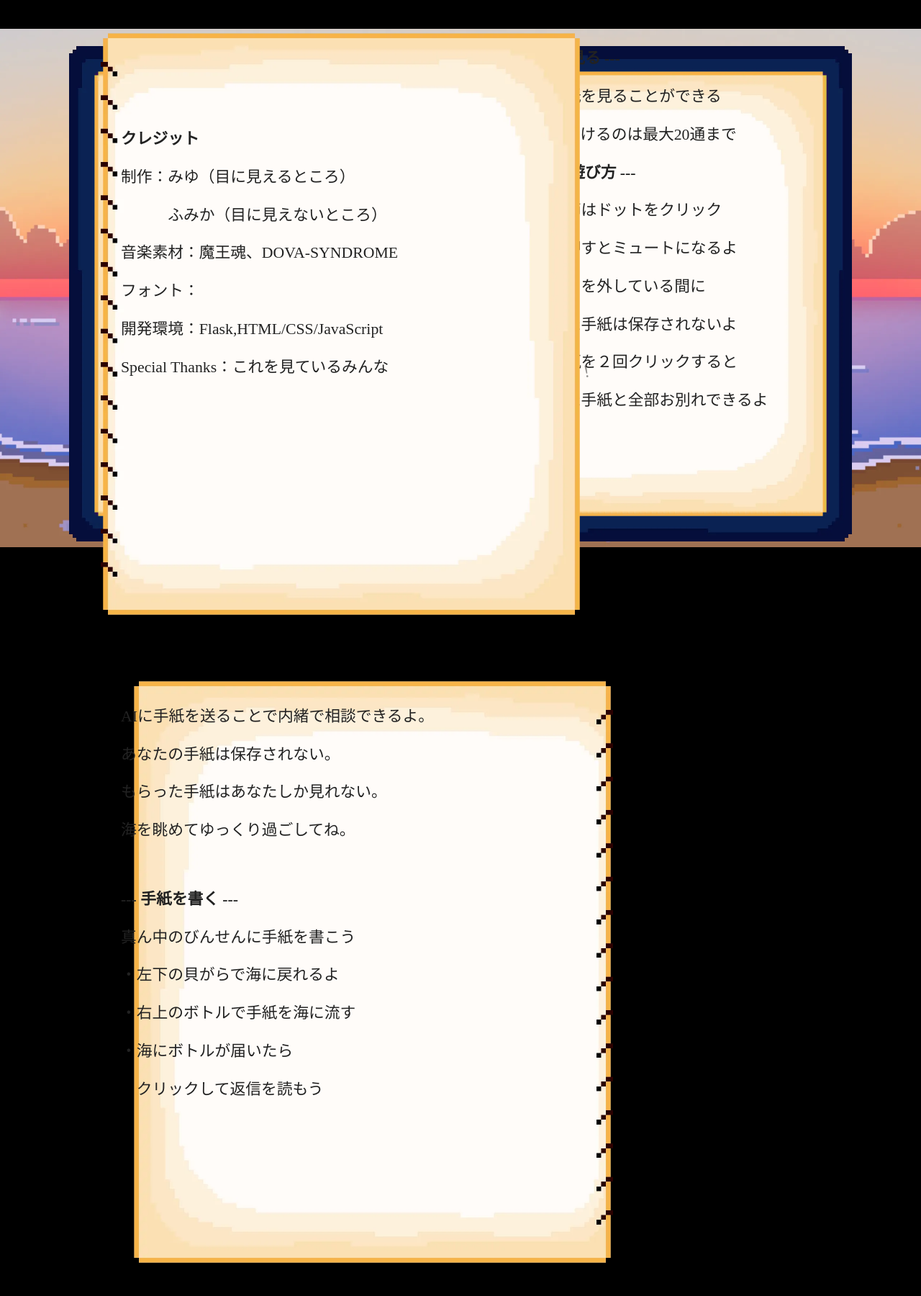
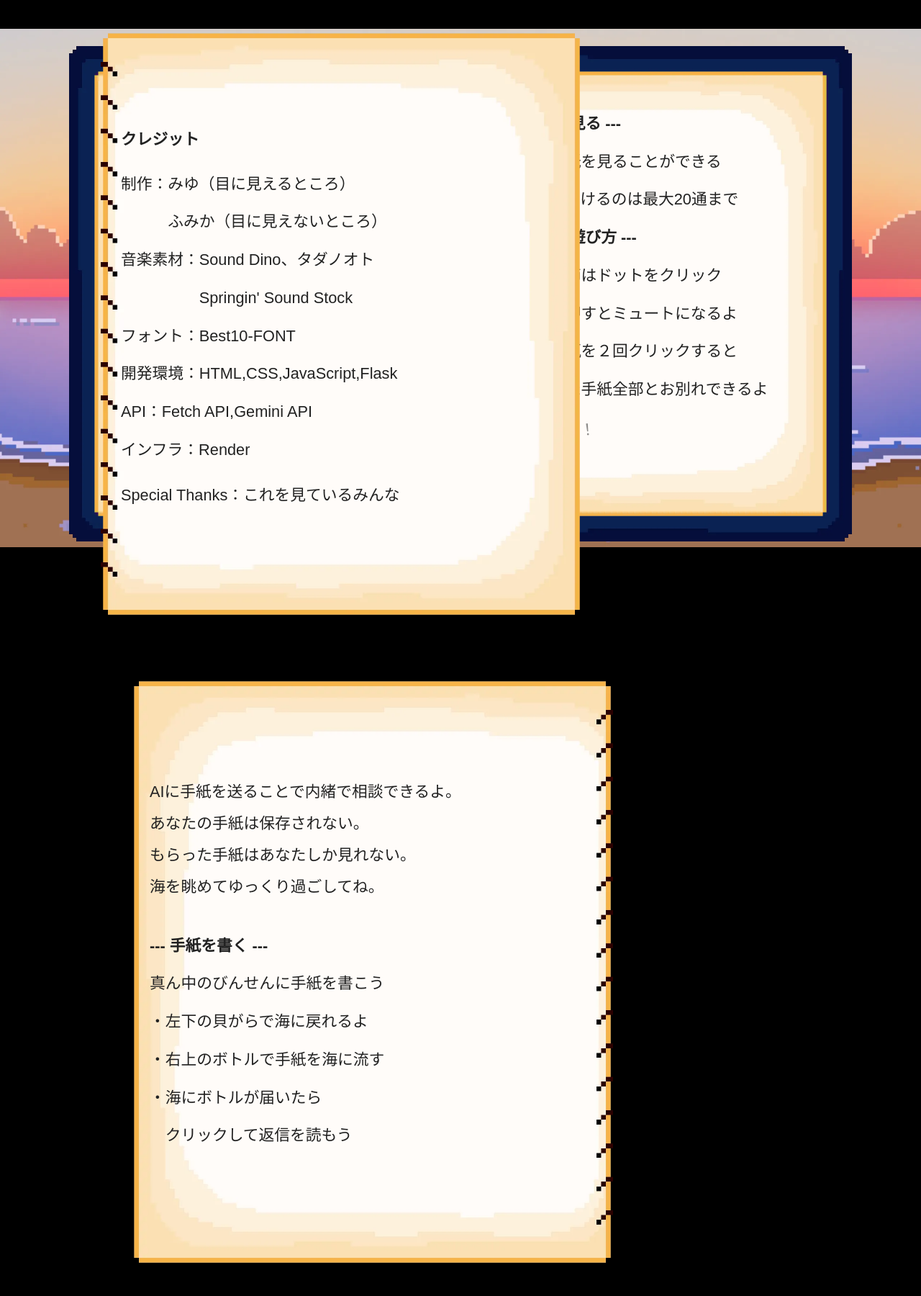
Before and after one commit to Fumichann/chat-app, a Flask app: page /setting in a window 1280 px wide; the page is wider, and only the part inside the window is pictured. Shown: that part at 72% size. Run offline with Flask 3, Linux system fonts and the light colour scheme; some libraries are stand-ins or nearby versions; some web fonts are replaced.

Commit message:
おそらくフロント終わり

```diff
--- a/static/css/common.css
+++ b/static/css/common.css
@@ -1,3 +1,14 @@
+@font-face {
+  font-family: 'BestTen';
+  src: url('/static/font/Best10-FONT/BestTen-CRT.otf') format('opentype');
+  font-style: normal;
+  font-display: swap;
+}
+
+*{
+  font-family: "BestTen", sans-serif;
+}
+
 body{
     max-width: 1200px;
     overflow: hidden;
--- a/static/css/setting.css
+++ b/static/css/setting.css
@@ -84,7 +84,7 @@ body {
 
   .overlay {
   position: absolute;
-  top: 71.5%;
+  top: 71%;
   left: 51%;
   width: 100%;
   max-width: 1600px;
@@ -115,12 +115,13 @@ body {
 }
 
 .page-text.left {
+  margin-top: 1%;
   left: 5%;
   text-align: left;
 }
 
 .page-text.right {
-  top: 80%;
+  margin-top: 3%;
   right: 5%;
   text-align: left;
 }
@@ -129,6 +130,10 @@ body {
 
 #title{
   margin-bottom: 1.2em;
+}
+
+#title2{
+  margin-bottom: 1.4em;
 }
 
 /*--------- BGM ------------------------*/
@@ -187,14 +192,14 @@ body {
 
 #coment{
   position: relative;
-  margin-bottom: 1em;
   margin-left: auto;
   flex-direction: column;
   align-items: start;
+  margin-top: 2%;
 }
 #coment p{
-  font-size: 0.8em !important;
-  margin: 0;
+  font-size: 0.7em !important;
+  margin: 0.5em 0;
 }
 
 /*--------- 手紙削除 ------------------------*/
@@ -218,7 +223,7 @@ body {
   display: inline-block;
   overflow: visible; /* ← はみ出しを許可 */
   left: 2%;
-  top: 132%;
+  top: 133%;
   cursor: pointer;
 }
 #back label {
@@ -232,9 +237,9 @@ body {
   content: "";
   position: absolute;
   top: -20%;
-  left: -32%;
-  width: 170%;
-  height: 170%;
+  left: -50%;
+  width: 210%;
+  height: 210%;
   background: url(/static/image/settei/back.webp) no-repeat center / contain;
   z-index: 0;
   pointer-events: none;
@@ -249,7 +254,7 @@ body {
   align-items: end;
   right: 0;
   margin-left: auto;
-  margin-top: 1.2em;
+  margin-top: 0.8em;
   transform: rotate(-10deg);
   cursor: pointer;
 }
@@ -266,9 +271,8 @@ body {
   flex-direction: column;
   justify-content: end;
   align-items: start;
-  margin-top: 0.8em;
-  bottom: 1em;
-  transform: rotate(-10deg);
+  margin-top: 0.4em;
+  transform: rotate(-6deg);
   cursor: pointer;
 }
 #prev-btn {
@@ -323,7 +327,6 @@ body {
 
 .book-text{
   position: absolute;
-  top: 39%;
   left: 9%;
   margin: 0;
   transform: translateY(-50%);
@@ -332,3 +335,23 @@ body {
   color: #222;
   text-align: left;
 }
+
+.book-text.right{
+  top: 49%;
+}
+
+.book-text.left{
+  top: 49%;
+  left: 14%;
+}
+
+#thanx{
+  margin-top: 1.5em;
+}
+
+#story{
+  margin-bottom: 7%;
+}
+#story p{
+  margin: 0.6em 0em;
+}
--- a/static/scripts/setting.js
+++ b/static/scripts/setting.js
@@ -365,7 +365,6 @@ storageBtn.addEventListener('click', () => {
   // 削除ボタンの動作
   let deleteConfirm = false;
   let clickLocked = false;
-  let messageTimeout;
 
   deleteBtn.addEventListener('click', () => {
 
--- a/templates/setting.html
+++ b/templates/setting.html
@@ -34,7 +34,7 @@
         </div>
 
         <div class="music-container">
-          <label for="se-volume">SE 音量　</label>
+          <label for="se-volume">SE　音量</label>
           <img class="mute-btn" id="se-mute" src="/static/image/settei/mute3.PNG" >
           <div class="dots se" id="se-dots"></div>
         </div>
@@ -45,8 +45,8 @@
             <label for="">手紙を保存する</label>
           </div>
           <div id="coment">
-            <p>遊び方に説明あり</p>
-            <p>チェックを外している間の<br>手紙は保存されないよ</p>
+            <p>チェックを外している間に<br>もらった手紙は１回だけ見れる</p>
+            <p>保存はされないよ</p>
           </div>
         </div>
 
@@ -67,6 +67,7 @@
 
 
       <div id="4" class="page-text right">
+        <br>
         <h2>--- 手紙を見る ---</h2>
         <p>届いた手紙を見ることができる</p>
         <p>・残しておけるのは最大20通まで</p>
@@ -74,10 +75,8 @@
         <h2>--- 設定・遊び方 ---</h2>
         <p>・音量調節はドットをクリック</p>
         <p>　音符を押すとミュートになるよ</p>
-        <p>・チェックを外している間に</p>
-        <p>　もらった手紙は保存されないよ</p>
         <p>・水色の瓶を２回クリックすると</p>
-        <p>　もらった手紙と全部お別れできるよ</p>
+        <p>　もらった手紙全部とお別れできるよ</p>
 
         <div id="previous">
           <label>前のページ！</label>
@@ -92,14 +91,17 @@
     <div class="page">
       <div class="page-inner">
         <img src="/static/image/settei/333.webp" alt="2ページ">
-        <div class="book-text">
-          <h2>クレジット</h2>
+        <div class="book-text right">
+          <h2 id="title2">クレジット</h2>
           <p>制作：みゆ（目に見えるところ）</p>
           <p>　　　ふみか（目に見えないところ）</p>
-          <p>音楽素材：魔王魂、DOVA-SYNDROME</p>
-          <p>フォント：</p>
-          <p>開発環境：Flask,HTML/CSS/JavaScript</p>
-          <p>Special Thanks：これを見ているみんな</p>
+          <p>音楽素材：Sound Dino、タダノオト</p>
+          <p>　　　　　Springin' Sound Stock</p>
+          <p>フォント：Best10-FONT</p>
+          <p>開発環境：HTML,CSS,JavaScript,Flask</p>
+          <p>API：Fetch API,Gemini API</p>
+          <p>インフラ：Render</p>
+          <p id="thanx">Special Thanks：これを見ているみんな</p>
         </div>
       </div>
     </div>
@@ -107,12 +109,13 @@
     <div class="page">
       <div class="page-inner">
       <img src="/static/image/settei/222.webp" alt="3ページ">
-        <div class="book-text">
-          <p>AIに手紙を送ることで内緒で相談できるよ。</p>
-          <p>あなたの手紙は保存されない。</p>
-          <p>もらった手紙はあなたしか見れない。</p>
-          <p>海を眺めてゆっくり過ごしてね。</p>
-          <br>
+        <div class="book-text left">
+          <div id="story">
+            <p>AIに手紙を送ることで内緒で相談できるよ。</p>
+            <p>あなたの手紙は保存されない。</p>
+            <p>もらった手紙はあなたしか見れない。</p>
+            <p>海を眺めてゆっくり過ごしてね。</p>
+          </div>
 
           <h2>--- 手紙を書く ---</h2>
           <p>真ん中のびんせんに手紙を書こう</p>
@@ -120,8 +123,6 @@
           <p>・右上のボトルで手紙を海に流す</p>
           <p>・海にボトルが届いたら</p>
           <p>　クリックして返信を読もう</p>
-
-
         </div>
       </div>
     </div>
```
Also changed, not shown: 7 other files.
